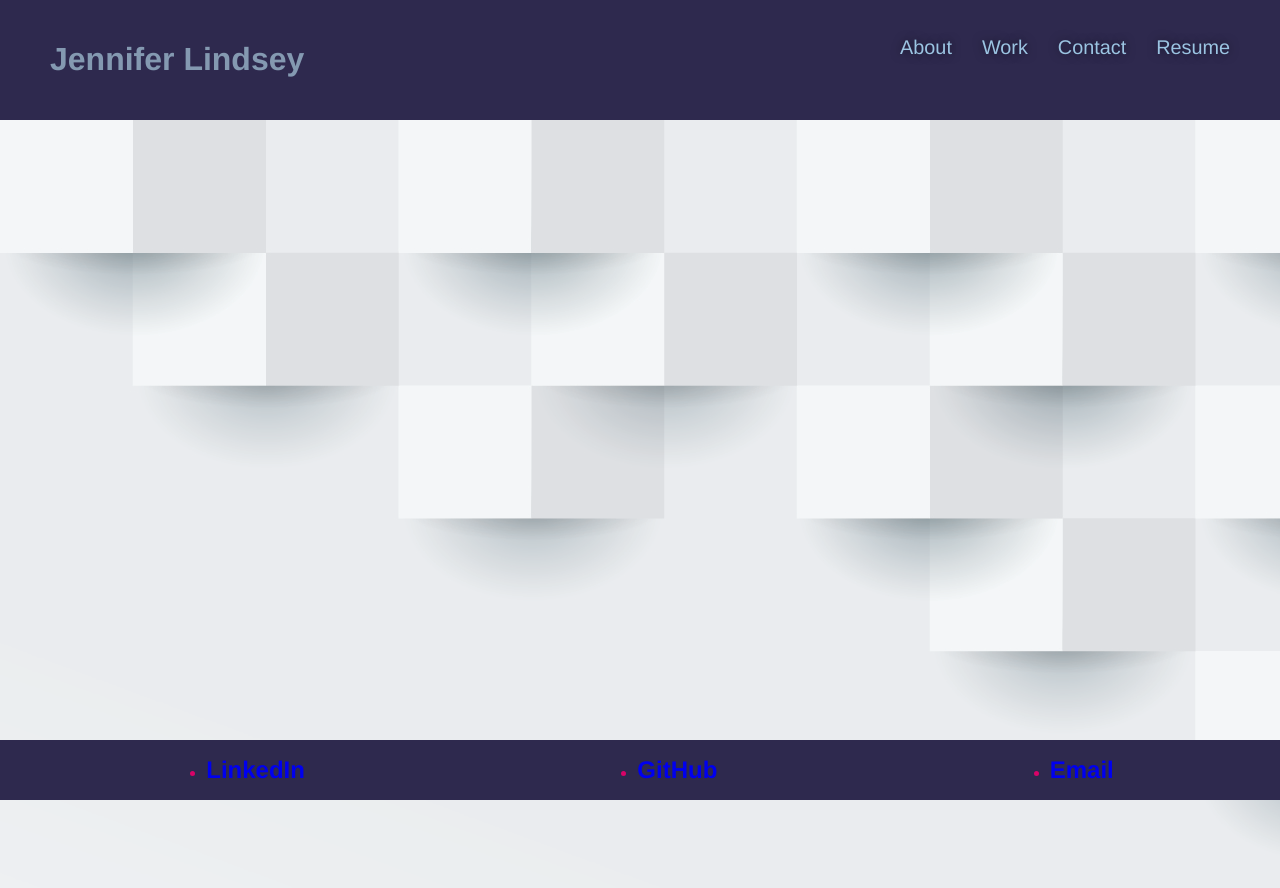
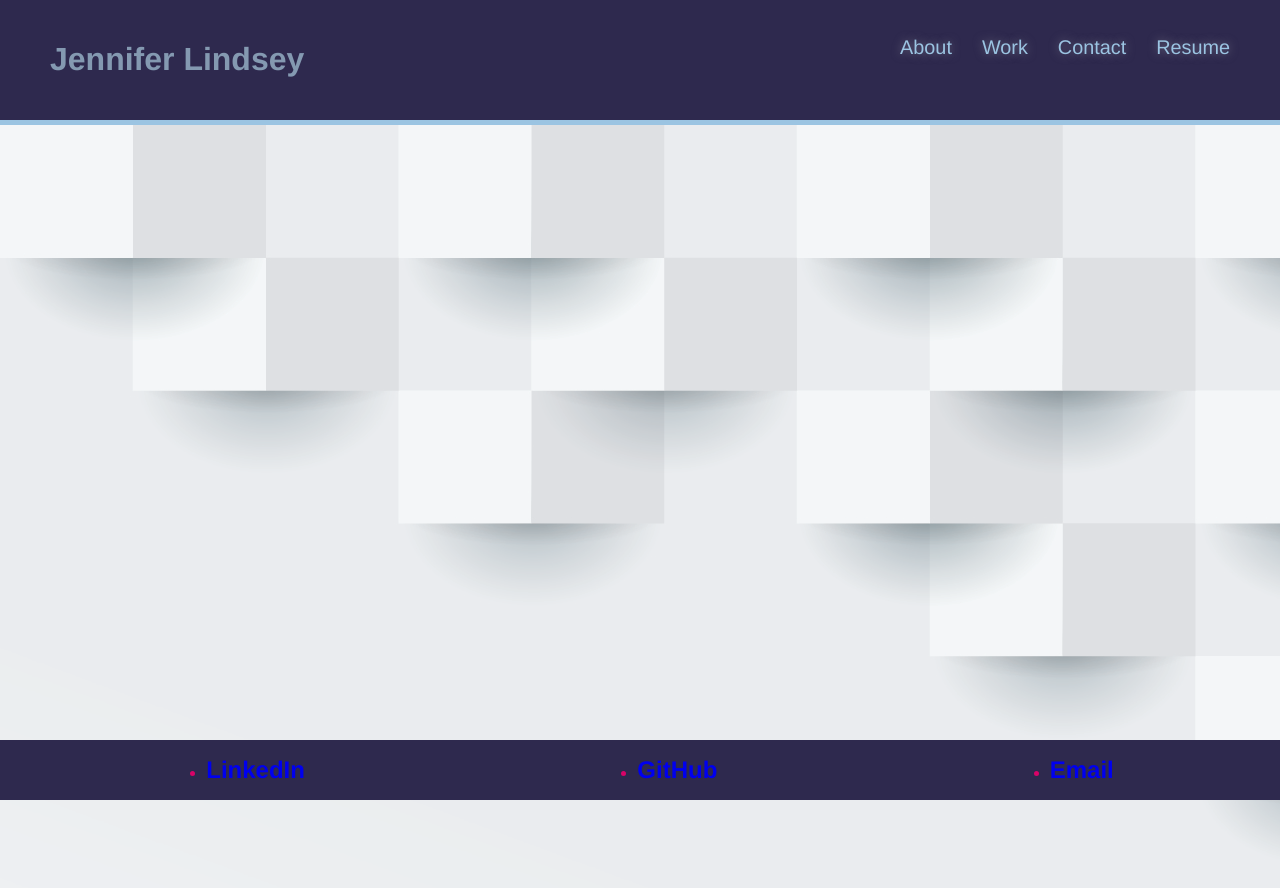
Before and after one commit to JJLindsey/portfolio, a plain HTML site: page index.html in a window 1280 px wide. Shown: the top 888 px of the page. Drawn offline with Linux system fonts and the light colour scheme.

Commit message:
add bottom border to header

```diff
--- a/assets/css/style.css
+++ b/assets/css/style.css
@@ -26,6 +26,7 @@ header {
     background-attachment: fixed;
     background-position: 80%;
     z-index: 9999;
+    border-bottom: 5px solid var(--accent-one);
 }
 
 header h1 {
@@ -35,7 +36,7 @@ header h1 {
 }
 
 /* navigation */
-header nav ul {
+.nav ul {
     display: flex;
     flex-wrap: wrap;
     justify-content: space-between;
@@ -43,12 +44,12 @@ header nav ul {
     list-style: none;
 }
 
-header nav ul li a {
+.nav ul li a {
     padding: 10px 15px;
     font-weight: lighter;
     font-size: 1.55vw;
     color: var(--accent-one);
-    text-shadow: 0 0 10px rgba(0,0,0,0.5);
+    text-shadow: 0 0 10px rgba(185, 185, 185, 0.5);
     text-decoration: none;
 }
 
--- a/index.html
+++ b/index.html
@@ -10,14 +10,14 @@
             <header>
                 <h1>Jennifer Lindsey</h1>
                 <!--navigation menu-->
-                <nav>
+                <div class="nav">
                     <ul>
                         <li><a href="#about">About</a></li>
                         <li><a href="#work">Work</a></li>
                         <li><a href="#contact">Contact</a></li>
                         <li><a href="#resume">Resume</a></li>
                     </ul>
-                </nav>
+                </div>
             </header>
             <!--hero-->
             <section class="hero-image">
```
